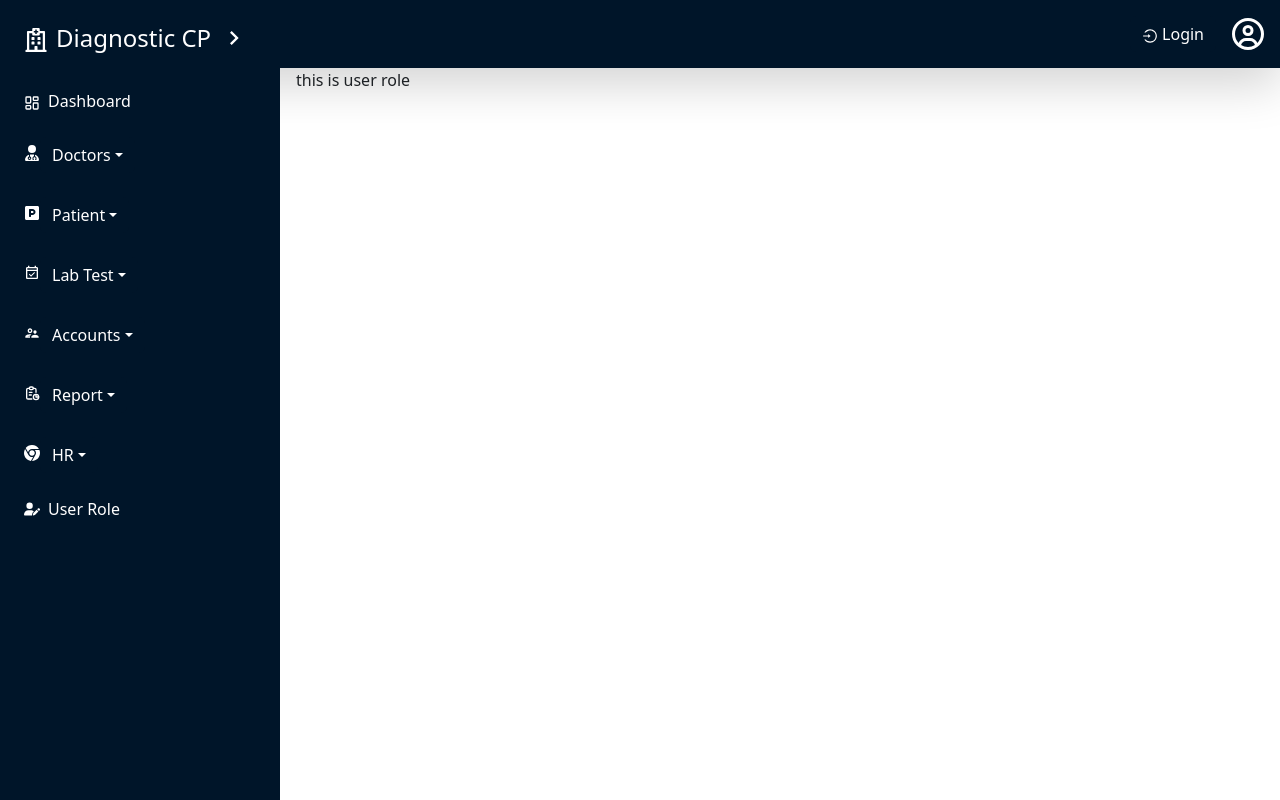
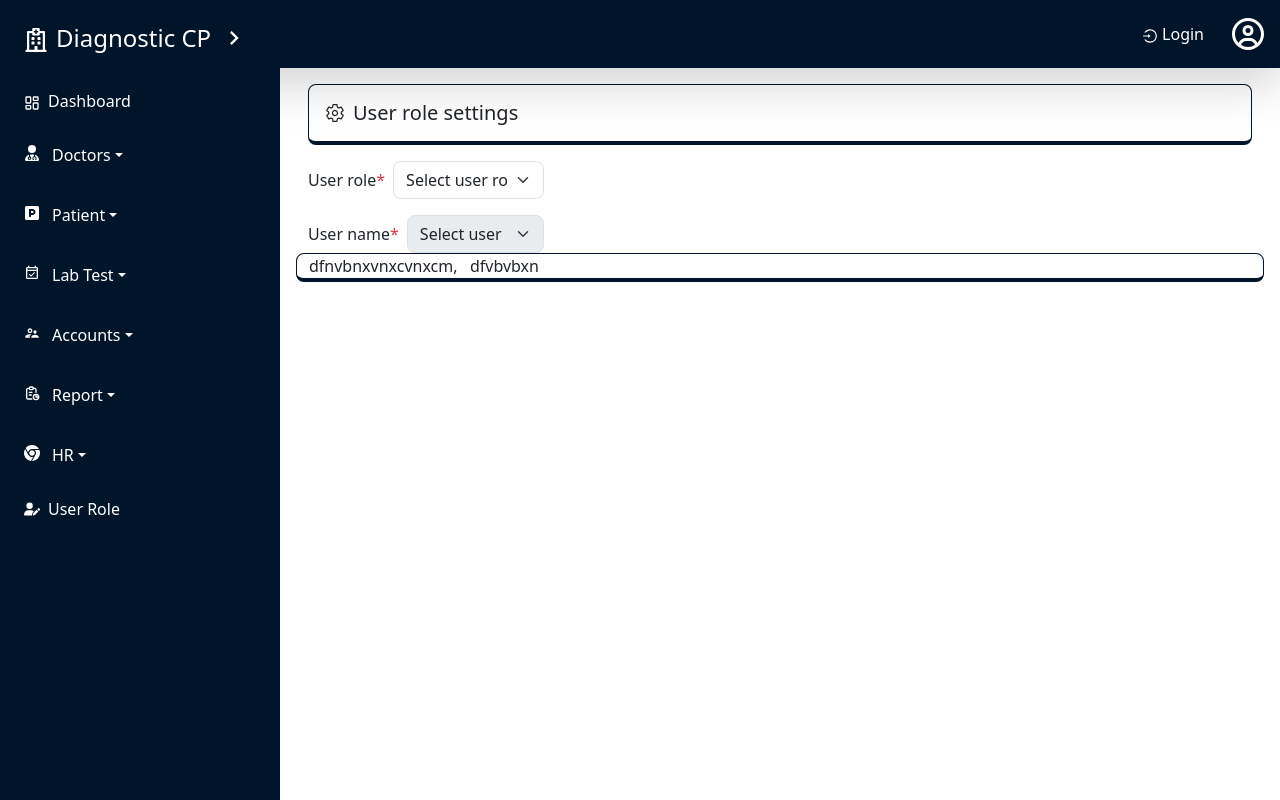
Before and after one commit to majbaulhoque/Hospital-Management-Systemstem, a React (Vite) app: page /user-role in a window 1280 px wide. Built offline with nearby package versions, Linux system fonts and the light colour scheme.

Commit message:
added doctor management

```diff
--- a/src/Component/Sidebar/Sidebar.jsx
+++ b/src/Component/Sidebar/Sidebar.jsx
@@ -86,7 +86,7 @@ const Sidebar = ({setOpen , open}) => {
               <Dropdown bsPrefix="custom-dropDown">
                 <Dropdown.Toggle id="dropdown-basic">Doctors</Dropdown.Toggle>
                 <Dropdown.Menu className="custom-dropdown-menu">
-                  <Dropdown.Item className="" href="#/Item1-1">
+                  <Dropdown.Item className="" href="/doctor-management">
                     Doctor Management
                   </Dropdown.Item>
                   <Dropdown.Item className="mt-3" href="#/Item1-2">
--- /dev/null
+++ b/src/Component/UserRole/UserRoleSettings.jsx
@@ -0,0 +1,12 @@
+const UserRoleSettings = () => {
+  return (
+    <div>
+      <div className="row custom-border rounded-3">
+        <div className="col-2 ">dfnvbnxvnxcvnxcm,</div>
+        <div className="col ">dfvbvbxn</div>
+      </div>
+    </div>
+  );
+};
+
+export default UserRoleSettings;
--- /dev/null
+++ b/src/Component/UserRole/UserSelection.jsx
@@ -0,0 +1,70 @@
+import { useState } from "react";
+import { Form } from "react-bootstrap";
+import { IoSettingsOutline } from "react-icons/io5";
+
+const UserSelection = () => {
+  // State to track the selected user role
+  const [userRole, setUserRole] = useState("");
+  const [isUserNameDisabled, setIsUserNameDisabled] = useState(true);
+
+  // Handle the change event for the User Role select field
+  const handleRoleChange = (event) => {
+    const selectedRole = event.target.value;
+    setUserRole(selectedRole);
+
+    // Enable the User Name field if a valid role is selected
+    if (selectedRole) {
+      setIsUserNameDisabled(false);
+    } else {
+      setIsUserNameDisabled(true);
+    }
+  };
+  return (
+    <div className="mt-3">
+      <h5 className="p-3 custom-border rounded-3 d-flex align-items-center gap-2">
+        <IoSettingsOutline /> User role settings
+      </h5>
+      {/* User Role */}
+      <div className="d-flex w-25 mt-3 justify-content-center align-items-center gap-2">
+        <label className="d-flex text-nowrap" htmlFor="userRole">
+          User role <span className="text-danger">*</span>
+        </label>
+        <Form.Select
+          className="rounded-3"
+          aria-label="Select user role"
+          id="userRole"
+          value={userRole}
+          onChange={handleRoleChange}
+        >
+          <option className="text-body-tertiary" value="">
+            Select user role
+          </option>
+          <option value="user">User</option>
+          <option value="admin">Admin</option>
+        </Form.Select>
+      </div>
+
+      {/* User Name */}
+      <div className="d-flex w-25 mt-3 justify-content-center align-items-center gap-2">
+        <label className="d-flex text-nowrap" htmlFor="userName">
+          User name <span className="text-danger">*</span>
+        </label>
+        <Form.Select
+          className="rounded-3"
+          aria-label="Select user name"
+          id="userName"
+          disabled={isUserNameDisabled} // Disable until role is selected
+        >
+          <option className="text-body-tertiary" value="">
+            Select user name
+          </option>
+          {/* Example options; replace with your actual options */}
+          <option value="user1">User 1</option>
+          <option value="user2">User 2</option>
+        </Form.Select>
+      </div>
+    </div>
+  );
+};
+
+export default UserSelection;
--- /dev/null
+++ b/src/Pages/DoctorManagement/DoctorManagement.jsx
@@ -0,0 +1,11 @@
+
+
+const DoctorManagement = () => {
+    return (
+        <div>
+            doctor management
+        </div>
+    );
+};
+
+export default DoctorManagement;
--- a/src/Pages/UserRole/UserRole.jsx
+++ b/src/Pages/UserRole/UserRole.jsx
@@ -1,9 +1,12 @@
+import UserRoleSettings from "../../Component/UserRole/UserRoleSettings";
+import UserSelection from "../../Component/UserRole/UserSelection";
 
 
 const UserRole = () => {
     return (
-        <div>
-            this is user role
+        <div className="container">
+          <UserSelection/>
+          <UserRoleSettings/>
         </div>
     );
 };
--- a/src/Routes/Routes.jsx
+++ b/src/Routes/Routes.jsx
@@ -4,6 +4,7 @@ import Login from '../Pages/Login/Login';
 import CreateUser from '../Pages/CreateUser/CreateUser';
 import Dashboard from '../Pages/Dashboard/Dashboard';
 import UserRole from '../Pages/UserRole/UserRole';
+import DoctorManagement from '../Pages/DoctorManagement/DoctorManagement';
 
 
 const Routes = createBrowserRouter ([
@@ -18,6 +19,10 @@ const Routes = createBrowserRouter ([
             {
                 path:'/user-role',
                 element:<UserRole/>
+            },
+            {
+                path:'doctor-management',
+                element:<DoctorManagement/>
             }
         ]
     },
```
Also changed, not shown: src/Component/UserRole/UserRole.jsx (deleted, +0 -11 lines), src/Route/Route.jsx (deleted, +0 -29 lines).
